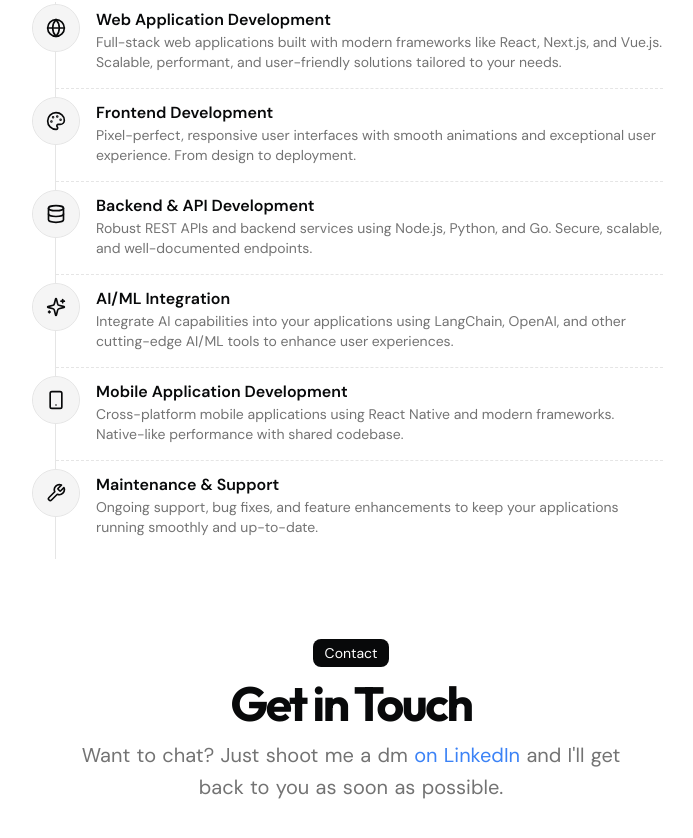
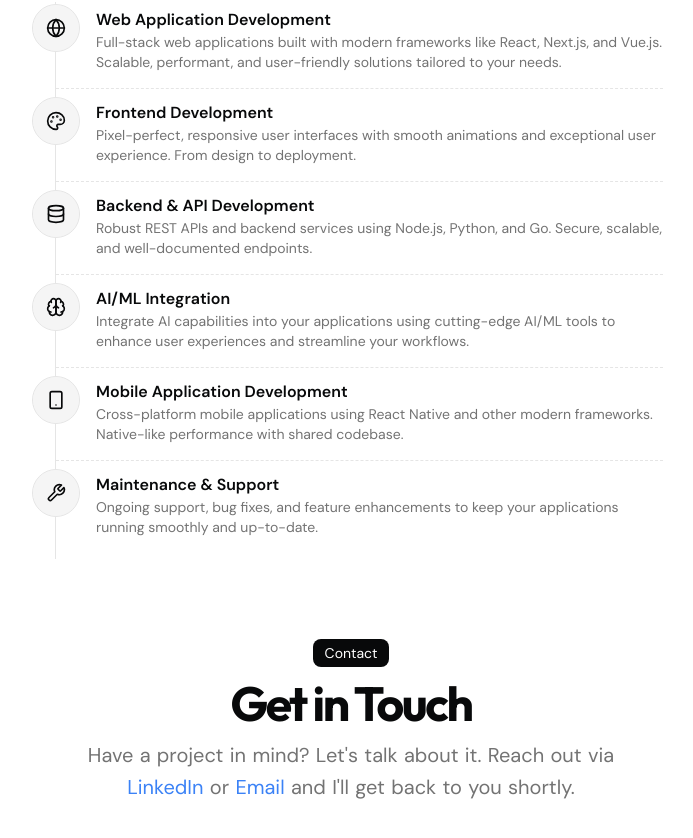
Before and after one commit to varuntv97/my-portfolio, a Next.js app: page / in a window 1280 px wide. Shown: the part 2493-3331 px from the top of the page, without its empty margins (289-982 px from the left). Built offline with nearby package versions, Linux system fonts and the light colour scheme.

Commit message:
feat: update contact section in page component and enhance resume data with new AI/ML icon

```diff
--- a/src/app/page.tsx
+++ b/src/app/page.tsx
@@ -288,15 +288,23 @@ export default function Page() {
                 Get in Touch
               </h2>
               <p className="mx-auto max-w-[600px] text-muted-foreground md:text-xl/relaxed lg:text-base/relaxed xl:text-xl/relaxed">
-                Want to chat? Just shoot me a dm{" "}
+              Have a project in mind? Let&apos;s talk about it. Reach out via {" "}
                 <Link
                   href={DATA.contact.social.LinkedIn.url}
                   className="text-blue-500 hover:underline"
                   target="_blank" rel="noopener noreferrer"
                 >
-                  on LinkedIn
+                  LinkedIn
                 </Link>{" "}
-                and I&apos;ll get back to you as soon as possible.
+                or{" "}
+                <Link
+                  href={DATA.contact.email}
+                  className="text-blue-500 hover:underline"
+                  target="_blank" rel="noopener noreferrer"
+                >
+                  Email
+                </Link>{" "}
+                and I&apos;ll get back to you shortly.
               </p>
             </div>
           </BlurFade>
--- a/src/data/resume.tsx
+++ b/src/data/resume.tsx
@@ -1,5 +1,5 @@
 import { Icons } from "@/components/icons";
-import { CodeXml, HomeIcon, NotebookPen, Globe, Smartphone, Sparkles, Wrench, Palette, Database } from "lucide-react";
+import { CodeXml, HomeIcon, NotebookPen, Globe, Smartphone, Wrench, Palette, Database, Brain } from "lucide-react";
 
 const numberOfYears = (): number => {
   const currentDate = new Date();
@@ -791,13 +791,13 @@ export const DATA = {
     {
       title: "AI/ML Integration",
       description:
-        "Integrate AI capabilities into your applications using LangChain, OpenAI, and other cutting-edge AI/ML tools to enhance user experiences.",
-      icon: Sparkles,
+        "Integrate AI capabilities into your applications using cutting-edge AI/ML tools to enhance user experiences and streamline your workflows.",
+      icon: Brain,
     },
     {
       title: "Mobile Application Development",
       description:
-        "Cross-platform mobile applications using React Native and modern frameworks. Native-like performance with shared codebase.",
+        "Cross-platform mobile applications using React Native and other modern frameworks. Native-like performance with shared codebase.",
       icon: Smartphone,
     },
     {
```
